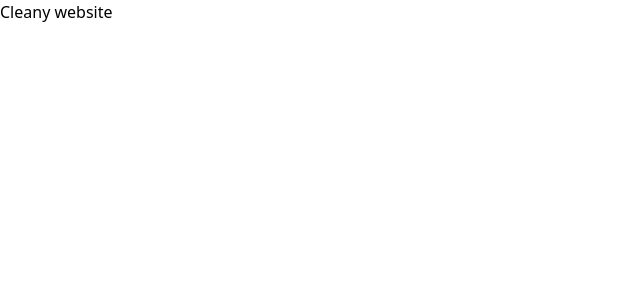
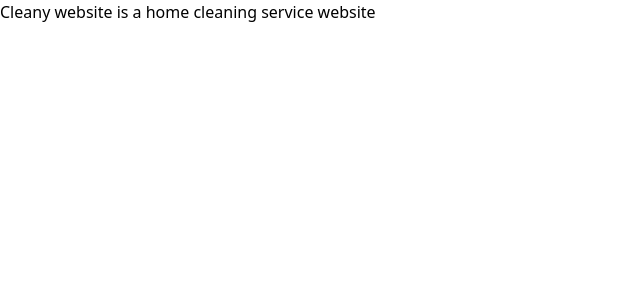
Before and after one commit to cyberohn2/Cleany-Cleaning-Service, a React (Vite) app: page / in a window 1280 px wide. Shown: the top 300 px of the page, without its empty margins (0-640 px from the left). Built offline with nearby package versions, Linux system fonts and the light colour scheme.

Commit message:
testing: vercel

```diff
--- a/src/App.jsx
+++ b/src/App.jsx
@@ -4,7 +4,7 @@ function App() {
 
   return (
     <>
-      <h1 className="text-red-500">Cleany website </h1>
+      <h1 className="text-red-500">Cleany website is a home cleaning service website</h1>
     </>
   )
 }
```
